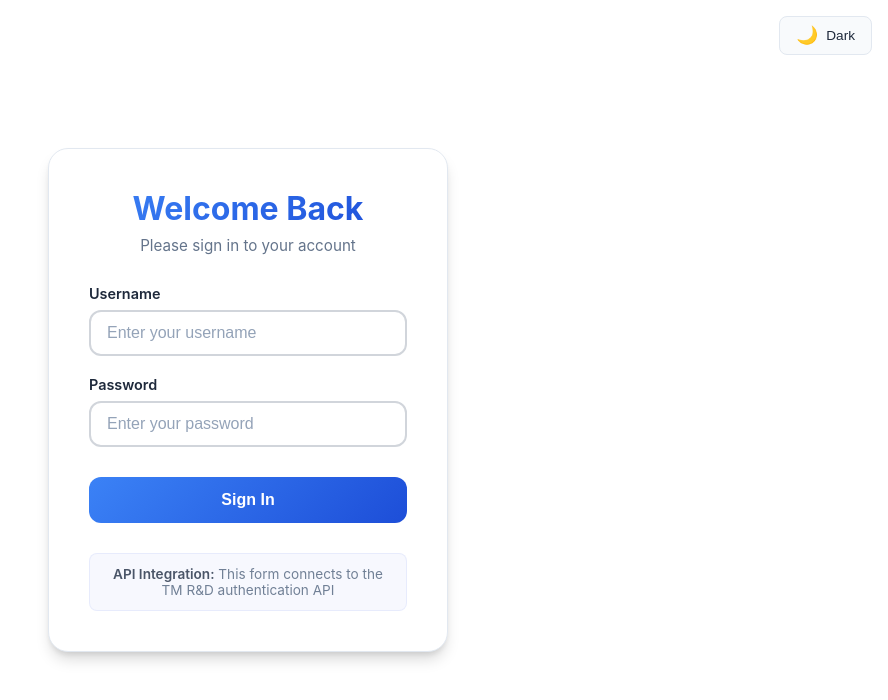
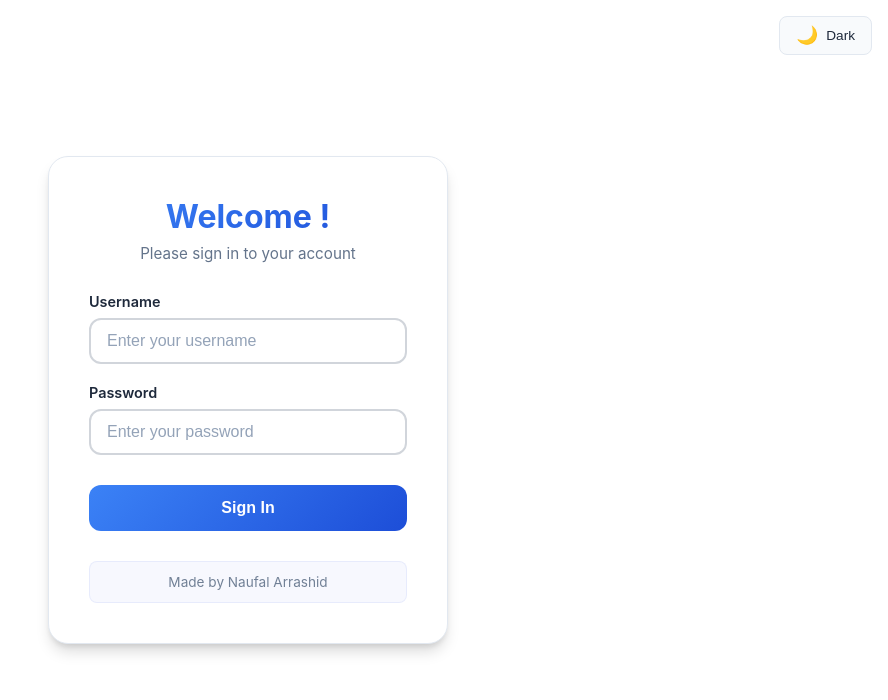
Before and after one commit to naufalarrashid/TM-RND-ASSESSMENT, an Angular app: page /login in a window 1280 px wide. Shown: the top 700 px of the page, without its empty margins (392-1280 px from the left). Built offline with nearby package versions, Linux system fonts and the light colour scheme.

Commit message:
Final updates: remove API integration details for security, improve login page, and other enhancements

```diff
--- a/src/app/login/login.component.html
+++ b/src/app/login/login.component.html
@@ -6,7 +6,7 @@
 
   <div class="login-card">
     <div class="login-header">
-      <h2 class="login-title">Welcome Back</h2>
+      <h2 class="login-title">Welcome !</h2>
       <p class="login-subtitle">Please sign in to your account</p>
     </div>
 
@@ -78,7 +78,7 @@
 
     <div class="login-footer">
       <p class="api-info">
-        <strong>API Integration:</strong> This form connects to the TM R&D authentication API
+        Made by Naufal Arrashid
       </p>
     </div>
   </div>
```
